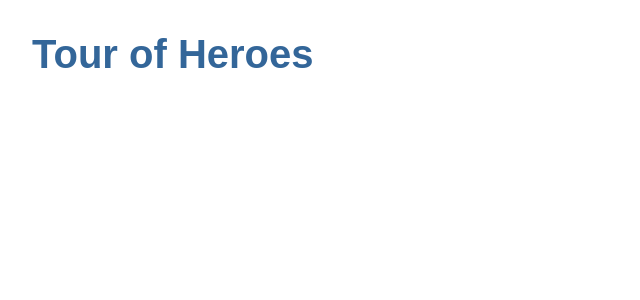
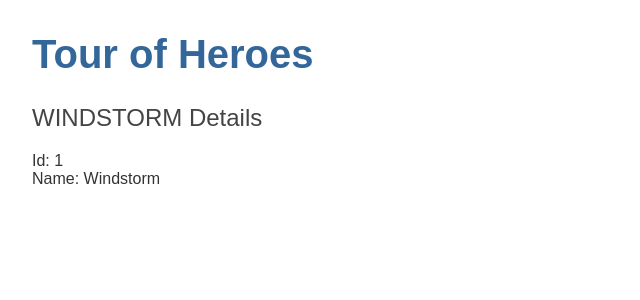
Before and after one commit to LincolnLink/Angular8-Hero, an Angular app: page / in a window 1280 px wide. Shown: the top 300 px of the page, without its empty margins (0-640 px from the left). Built offline with nearby package versions, Linux system fonts and the light colour scheme.

Commit message:
-Pipe Uppercase, -criando componente com comando do CLI, -criando uma class hero, - criando variaveis com tipo

```diff
--- a/src/app/app.component.html
+++ b/src/app/app.component.html
@@ -1 +1,3 @@
 <h1>{{title}}</h1>
+
+<app-heroes></app-heroes>
--- a/src/app/app.module.ts
+++ b/src/app/app.module.ts
@@ -3,10 +3,12 @@
 
 import { AppRoutingModule } from './app-routing.module';
 import { AppComponent } from './app.component';
+import { HeroesComponent } from './heroes/heroes.component';
 
 @NgModule({
   declarations: [
-    AppComponent
+    AppComponent,
+    HeroesComponent
   ],
   imports: [
     BrowserModule,
--- /dev/null
+++ b/src/app/hero.ts
@@ -0,0 +1,4 @@
+export class Hero{
+    id: number;
+    name: string;
+}
--- /dev/null
+++ b/src/app/heroes/heroes.component.html
@@ -0,0 +1,4 @@
+<h2>{{hero.name | uppercase}} Details</h2>
+
+<div><span>Id: </span>{{hero.id}}</div>
+<div><span>Name: </span>{{hero.name}}</div>
--- /dev/null
+++ b/src/app/heroes/heroes.component.ts
@@ -0,0 +1,23 @@
+import { Component, OnInit } from '@angular/core';
+
+import { Hero } from '../hero';
+import { from } from 'rxjs';
+
+@Component({
+  selector: 'app-heroes',
+  templateUrl: './heroes.component.html',
+  styleUrls: ['./heroes.component.css']
+})
+export class HeroesComponent implements OnInit {
+
+  hero :Hero = {
+    id : 1,
+    name: 'Windstorm'
+  };
+
+  constructor() { }
+
+  ngOnInit() {
+  }
+
+}
```
Also changed, not shown: src/app/heroes/heroes.component.css (added), 2 other files (tests, documents, lock files or other folders).
